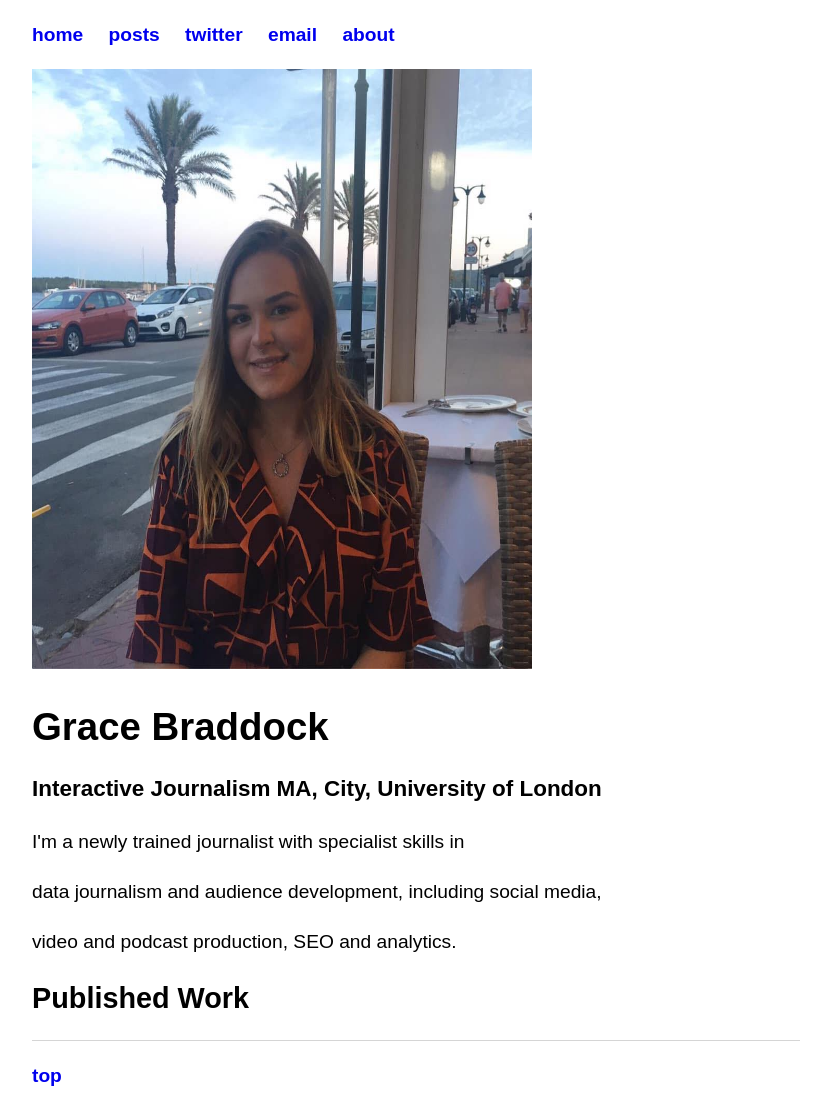
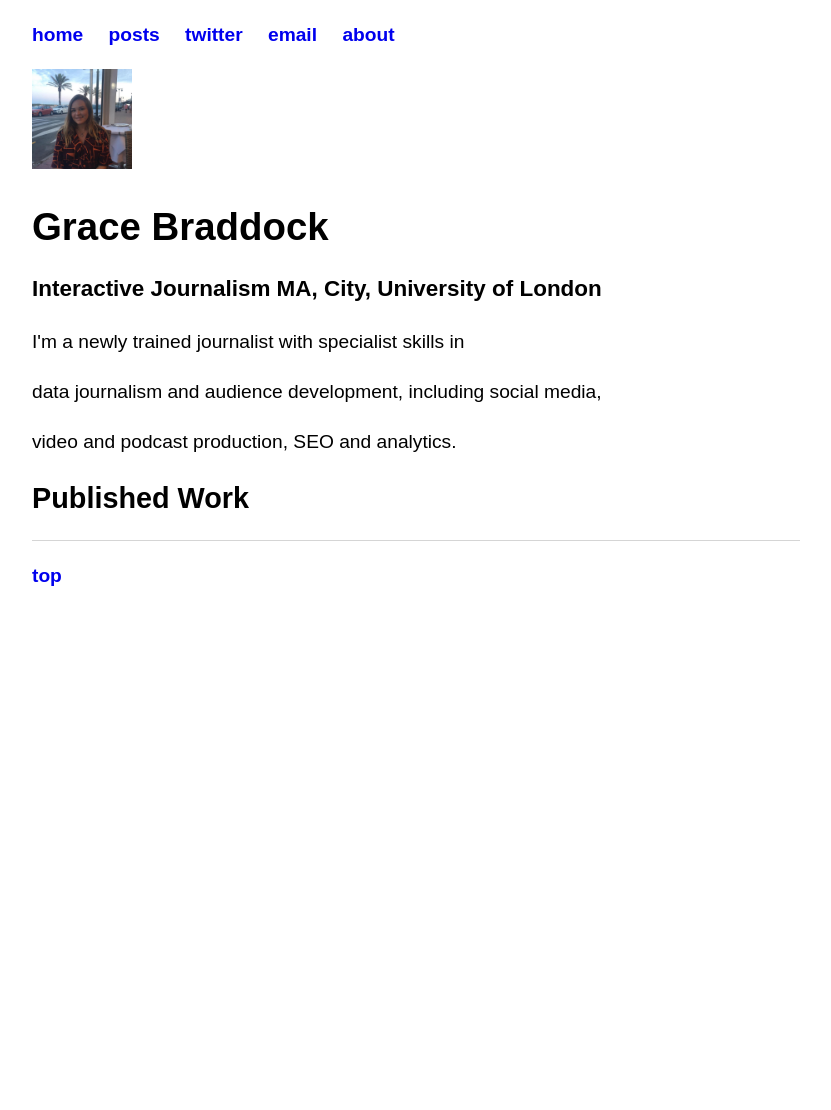
Before and after one commit to gracebraddock/gracebraddock.github.io, a Jekyll site: the page built from index.html, in a window 1280 px wide. Shown: the whole page, without its empty margins (224-1055 px from the left). Built offline with Jekyll 4.4.1, drawn with Linux system fonts in a browser that asks for light colours; after the commit the page ends 900 px from its top, so only the background shows below that.

Commit message:
Update index.html

```diff
--- a/index.html
+++ b/index.html
@@ -3,7 +3,7 @@ layout: default
 title: Grace Braddock
 ---
 
-<img src="me.jpg" width="500" height="600">
+<img src="me.jpg" width="100" height="100">
 <h1>Grace Braddock</h1>
 <h3>Interactive Journalism MA, City, University of London</h3>
 
```
